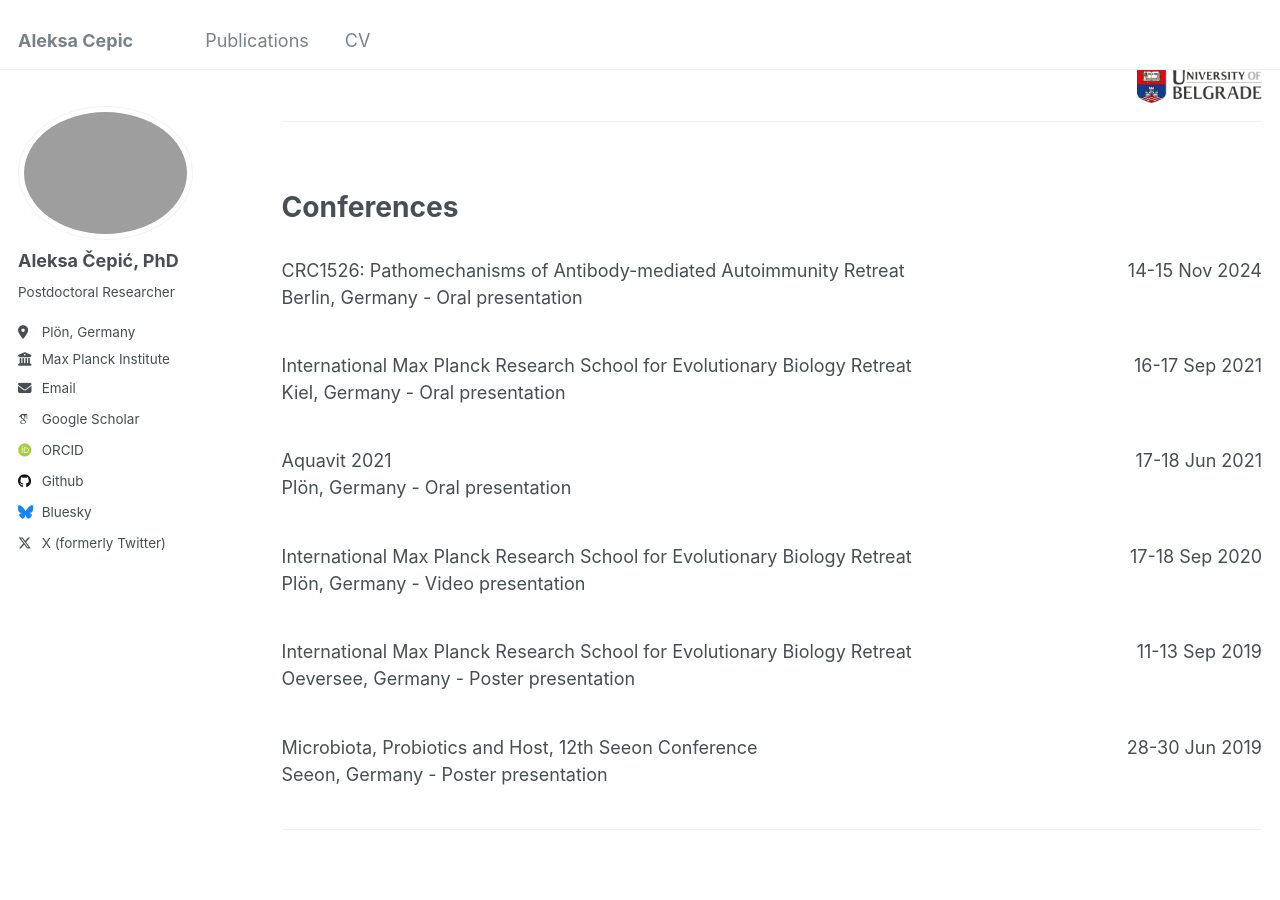
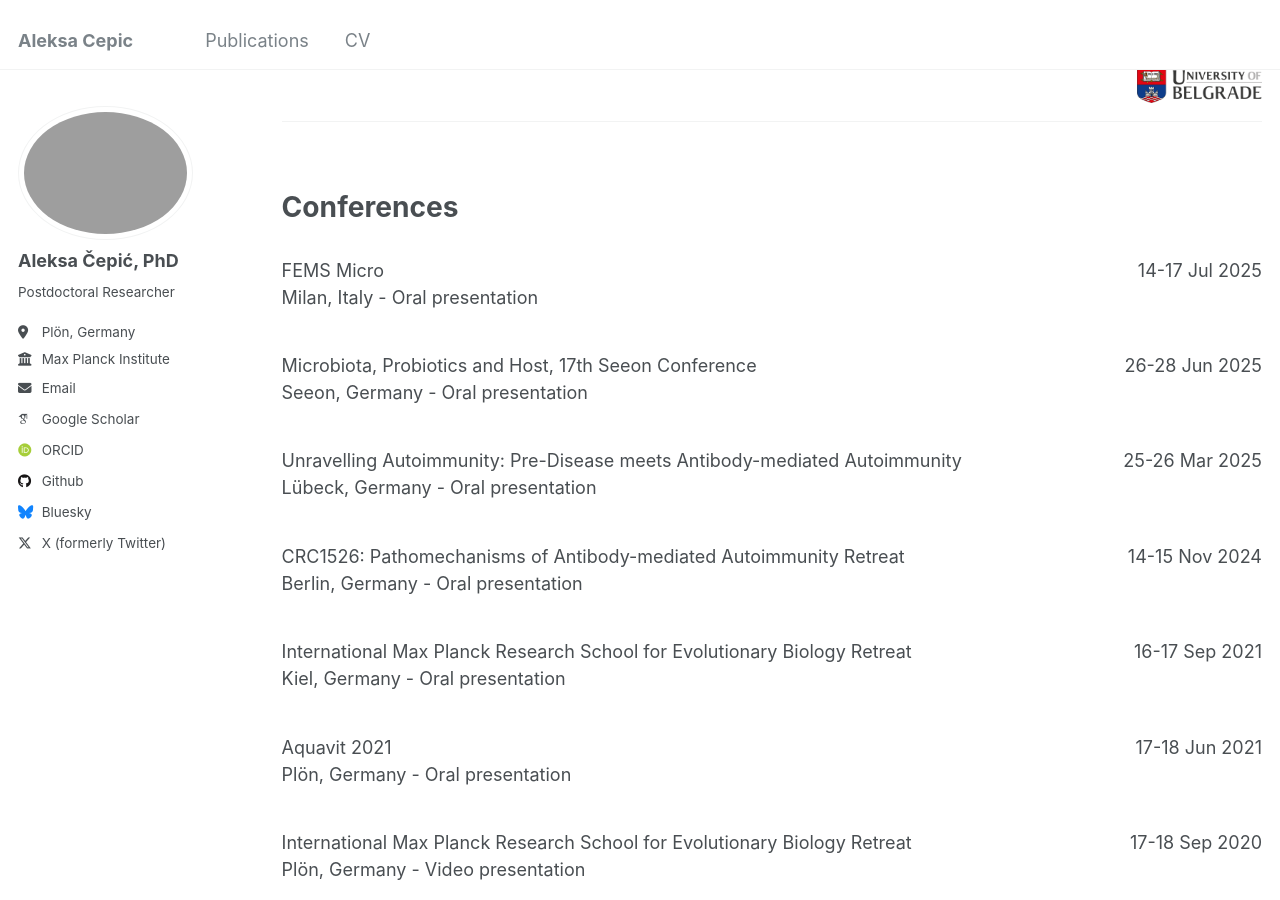
Before and after one commit to drcepic/drcepic.github.io, a Jekyll site: the page built from _pages/cv.md, in a window 1280 px wide and 900 px high, scrolled down 1250 px. Built offline with Jekyll 4.4.1, drawn with Linux system fonts in a browser that asks for light colours; some web fonts are replaced.

Commit message:
Update cv.md

```diff
--- a/_pages/cv.md
+++ b/_pages/cv.md
@@ -137,66 +137,81 @@ Conferences
 
 <div style="display: flex; gap: 10px;">
   <div style="flex: 7; text-align: left;">
-    <!-- First column with two paragraphs -->
+    <p>FEMS Micro<br> Milan, Italy - Oral presentation</p>
+  </div>
+  <div style="flex: 2; text-align: right;">
+    <p>14-17 Jul 2025</p>
+  </div>
+</div>
+
+<div style="display: flex; gap: 10px;">
+  <div style="flex: 7; text-align: left;">
+    <p>Microbiota, Probiotics and Host, 17th Seeon Conference<br> Seeon, Germany - Oral presentation</p>
+  </div>
+  <div style="flex: 2; text-align: right;">
+    <p>26-28 Jun 2025</p>
+  </div>
+</div>
+
+<div style="display: flex; gap: 10px;">
+  <div style="flex: 7; text-align: left;">
+    <p>Unravelling Autoimmunity: Pre-Disease meets Antibody-mediated Autoimmunity<br> Lübeck, Germany - Oral presentation</p>
+  </div>
+  <div style="flex: 2; text-align: right;">
+    <p>25-26 Mar 2025</p>
+  </div>
+</div>
+
+<div style="display: flex; gap: 10px;">
+  <div style="flex: 7; text-align: left;">
     <p>CRC1526: Pathomechanisms of Antibody-mediated Autoimmunity Retreat<br> Berlin, Germany - Oral presentation</p>
   </div>
   <div style="flex: 2; text-align: right;">
-    <!-- Second column with one paragraph -->
     <p>14-15 Nov 2024</p>
   </div>
 </div>
 
 <div style="display: flex; gap: 10px;">
   <div style="flex: 7; text-align: left;">
-    <!-- First column with two paragraphs -->
     <p>International Max Planck Research School for Evolutionary Biology Retreat<br> Kiel, Germany - Oral presentation</p>
   </div>
   <div style="flex: 2; text-align: right;">
-    <!-- Second column with one paragraph -->
     <p>16-17 Sep 2021</p>
   </div>
 </div>
 
 <div style="display: flex; gap: 10px;">
   <div style="flex: 7; text-align: left;">
-    <!-- First column with two paragraphs -->
     <p>Aquavit 2021<br> Plön, Germany - Oral presentation</p>
   </div>
   <div style="flex: 2; text-align: right;">
-    <!-- Second column with one paragraph -->
     <p>17-18 Jun 2021</p>
   </div>
 </div>
 
 <div style="display: flex; gap: 10px;">
   <div style="flex: 7; text-align: left;">
-    <!-- First column with two paragraphs -->
     <p>International Max Planck Research School for Evolutionary Biology Retreat<br> Plön, Germany - Video presentation</p>
   </div>
   <div style="flex: 2; text-align: right;">
-    <!-- Second column with one paragraph -->
     <p>17-18 Sep 2020</p>
   </div>
 </div>
 
 <div style="display: flex; gap: 10px;">
   <div style="flex: 7; text-align: left;">
-    <!-- First column with two paragraphs -->
     <p>International Max Planck Research School for Evolutionary Biology Retreat<br> Oeversee, Germany - Poster presentation</p>
   </div>
   <div style="flex: 2; text-align: right;">
-    <!-- Second column with one paragraph -->
     <p>11-13 Sep 2019</p>
   </div>
 </div>
 
 <div style="display: flex; gap: 10px;">
   <div style="flex: 7; text-align: left;">
-    <!-- First column with two paragraphs -->
     <p>Microbiota, Probiotics and Host, 12th Seeon Conference<br> Seeon, Germany - Poster presentation</p>
   </div>
   <div style="flex: 2; text-align: right;">
-    <!-- Second column with one paragraph -->
     <p>28-30 Jun 2019</p>
   </div>
 </div>
```
